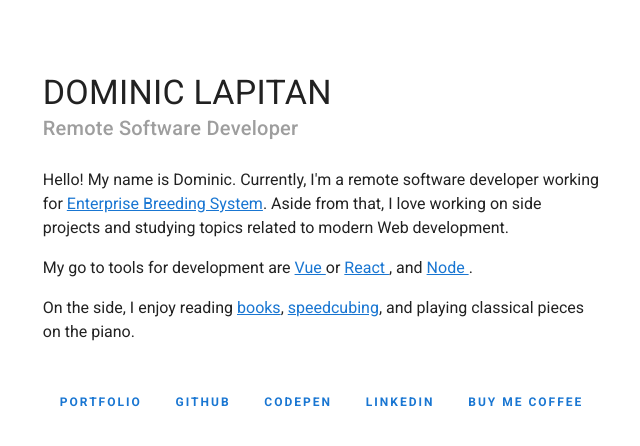
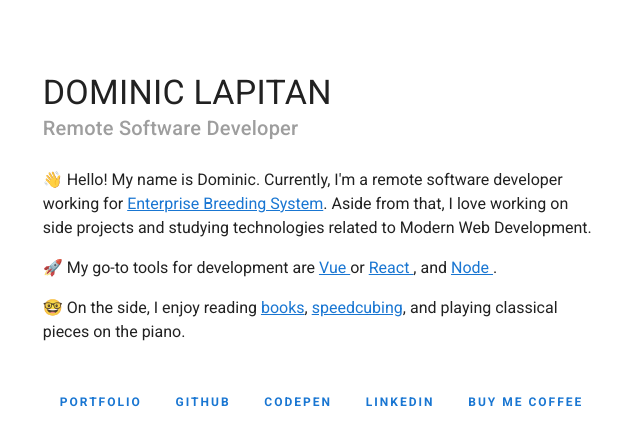
Before and after one commit to dilapitan/dominic-lapitan, a Nuxt app: page / in a window 1280 px wide. Shown: the top 446 px of the page, without its empty margins (319-959 px from the left). Built offline with nearby package versions, Linux system fonts and the light colour scheme.

Commit message:
Update desc

```diff
--- a/pages/index.vue
+++ b/pages/index.vue
@@ -9,18 +9,18 @@
         <br />
 
         <p>
-          Hello! My name is Dominic. Currently, I'm a remote software developer
-          working for
+          👋 Hello! My name is Dominic. Currently, I'm a remote software
+          developer working for
           <span>
             <a href="https://excellenceinbreeding.org/" target="_blank"
               >Enterprise Breeding System</a
             > </span
           >. Aside from that, I love working on side projects and studying
-          topics related to modern Web development.
+          technologies related to Modern Web Development.
         </p>
 
         <p>
-          My go to tools for development are
+          🚀 My go-to tools for development are
           <span>
             <a href="https://vuejs.org/" target="_blank"> Vue </a>
           </span>
@@ -34,7 +34,7 @@
         </p>
 
         <p>
-          On the side, I enjoy reading
+          🤓 On the side, I enjoy reading
           <span>
             <a
               href="https://www.goodreads.com/user/show/121647616-dominic"
```
